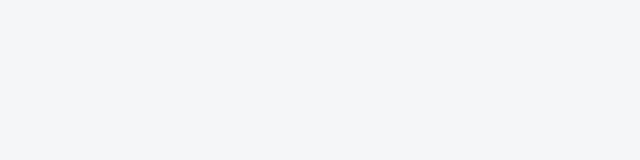
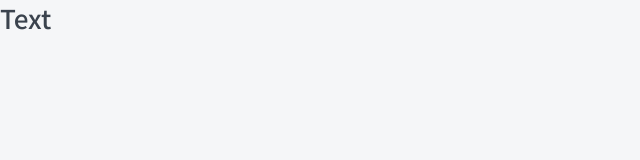
Before and after one commit to dvornicked/top-app, a Next.js app: page / in a window 1280 px wide. Shown: the top 160 px of the page, without its empty margins (0-640 px from the left). Built offline with nearby package versions, Linux system fonts and the light colour scheme.

Commit message:
Add Htag component

```diff
--- /dev/null
+++ b/components/Htag/Htag.module.css
@@ -0,0 +1,20 @@
+.h1 {
+	margin: 0;
+	font-size: 26px;
+	font-weight: 500;
+	line-height: 35px;
+}
+
+.h2 {
+	margin: 0;
+	font-size: 22px;
+	font-weight: 500;
+	line-height: 30px;
+}
+
+.h3 {
+	margin: 0;
+	font-size: 20px;
+	font-weight: 600;
+	line-height: 27px;
+}
--- /dev/null
+++ b/components/Htag/Htag.props.ts
@@ -0,0 +1,6 @@
+import { ReactNode } from 'react';
+
+export interface HtagProps {
+  tag: 'h1' | 'h2' | 'h3'
+  children: ReactNode
+}
--- /dev/null
+++ b/components/Htag/Htag.tsx
@@ -0,0 +1,15 @@
+import { HtagProps } from './Htag.props'
+import styles from './Htag.module.css'
+
+export const Htag = ({ tag, children }: HtagProps): JSX.Element => {
+  switch (tag) {
+    case 'h1':
+      return <h1 className={styles.h1}>{children}</h1>
+    case 'h2':
+      return <h2 className={styles.h2}>{children}</h2>
+    case 'h3':
+      return <h3 className={styles.h3}>{children}</h3>
+    default:
+      return <></>
+  }
+}
--- /dev/null
+++ b/components/index.ts
@@ -0,0 +1 @@
+export * from './Htag/Htag'
--- a/pages/index.tsx
+++ b/pages/index.tsx
@@ -1,5 +1,6 @@
 import type { NextPage } from 'next'
 import Head from 'next/head'
+import { Htag } from '../components'
 
 const Home: NextPage = () => {
   return (
@@ -7,6 +8,7 @@
       <Head>
         <title>MyTop</title>
       </Head>
+      <Htag tag='h1'>Text</Htag>
     </>
   )
 }
```
